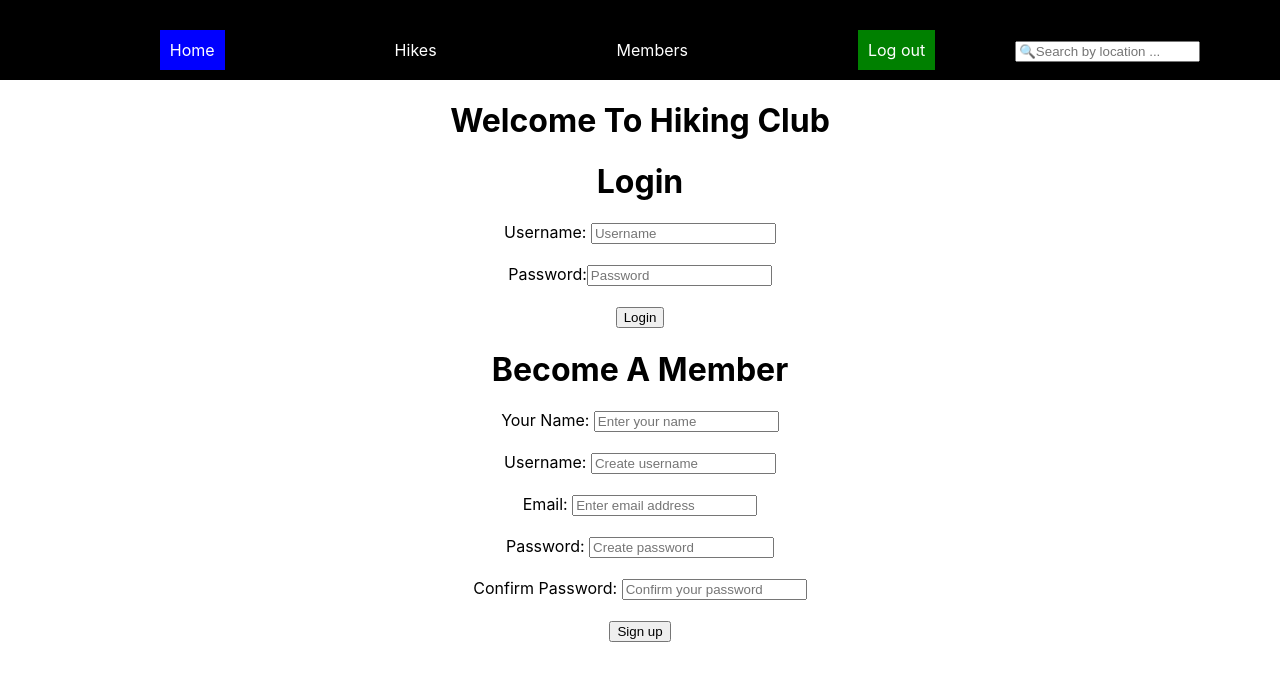
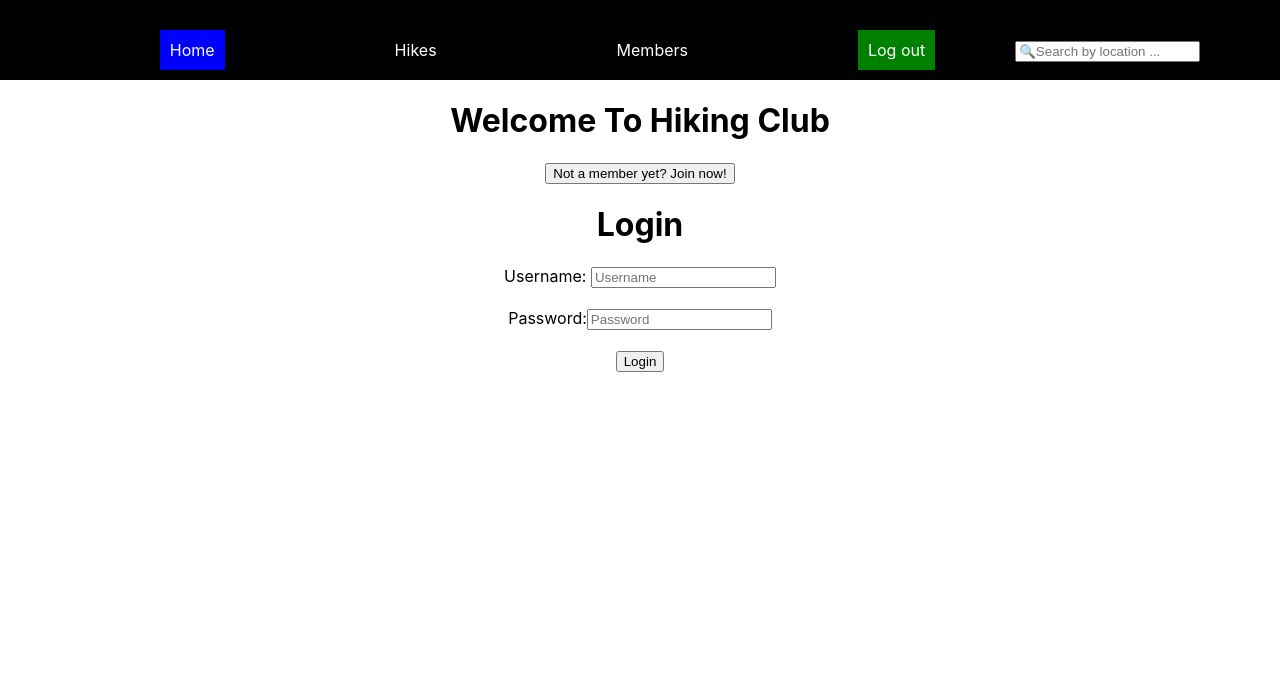
Before and after one commit to chefvivica/hiking_club_frontend, a React (Create React App) app: page / in a window 1280 px wide. Shown: the top 680 px of the page. Built offline with nearby package versions, Linux system fonts and the light colour scheme; no server answers.

Commit message:
sign up and log in toggle

```diff
--- a/src/App.js
+++ b/src/App.js
@@ -30,9 +30,6 @@ class App extends Component {
   };
 
   addMember = (memberObj) => {
-    // let newMembers = [...this.state.hikes]
-    // newMembers.push(memberObj)
-    // this.setState({ members: newMembers})
     this.setState({members: [...this.state.members, memberObj]})
   };
 
--- a/src/components/WelcomePage.js
+++ b/src/components/WelcomePage.js
@@ -4,15 +4,23 @@ import Signup from './Signup'
 
 
 export class WelcomePage extends Component {
+  state ={
+    showLogin: true
+  }
+
+  toggle = () => this.setState({showLogin: !this.state.showLogin})
+
+
   render() {
 
     const { addMember } = this.props
-
     return (
       <div>
         <h1>Welcome To Hiking Club</h1>
-        <Login/>
-        <Signup addMember={addMember}/>
+        <button onClick={this.toggle}>{this.state.showLogin? "Not a member yet? Join now!": "Already a member? Login now!"}</button>
+        {this.state.showLogin? <Login/> : <Signup addMember={addMember}/> }
+        {/* <Login/>
+        <Signup addMember={addMember}/> */}
       </div>
     )
   }
```
